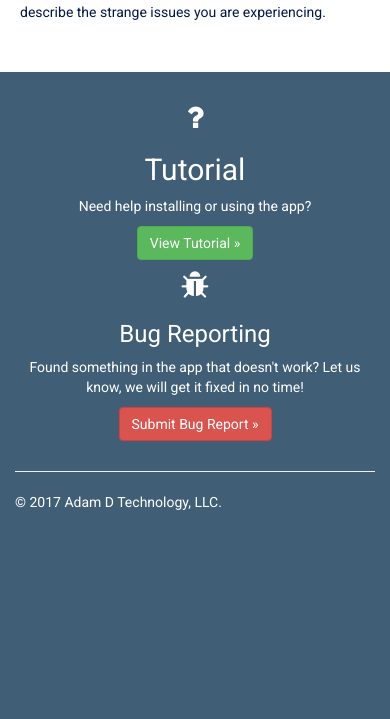
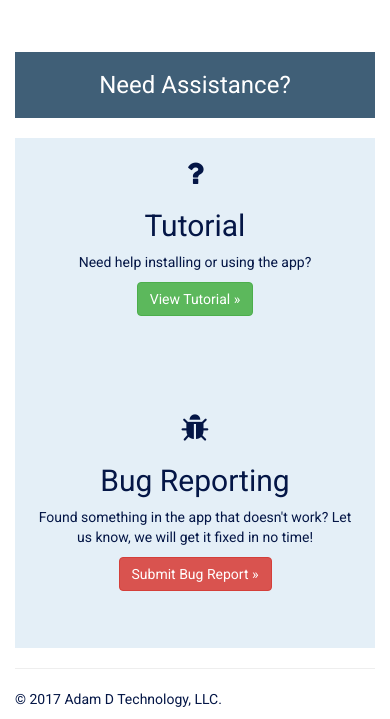
Before and after one commit to johngarcia9110/app-landing-page, a plain HTML site: page index.html in a window 390 px wide. Shown: the part 984-1703 px from the top of the page. Before the commit the page ends 1506 px from the top, so only its background shows below. Drawn offline with Linux system fonts and the light colour scheme.

Commit message:
css adjustments for assistance section on mobile and desktop

```diff
--- a/index.html
+++ b/index.html
@@ -64,7 +64,7 @@
                   </div>
                     <img class="phone-image" src="images/App-example.png" alt="Adam D Technology App on iphone and android">
                 </div>
-                <div class="col-md-4 mail-sign-up visible-md-block">
+                <div class="col-md-4 mail-sign-up visible-md-block visible-lg-block">
                   <h2>Join Our Mailing List</h1>
                   <p>Keep Up with the latest news from Adam D Technology. Enter your email below:</p>
                   <form accept-charset="UTF-8" action="https://lj322.infusionsoft.com/app/form/process/03c6953d591b664d8da9f7481ea53459" class="infusion-form" method="POST">
@@ -102,23 +102,30 @@
       </div>
     </div>
 
-    <div class="container">
+    <div class="container info-section">
       <div class="row">
         <div class="col-sm-12 about-section">
           <h2>Getting IT Support Has Never Been Easier!</h2>
           <p>Get the technology help you need without ever having to make a phone call. With the new Adam D Technology app, simply fill out our short support request form and our staff will automatically be notified of your issue. You can also send us a picture, video or audio recording of the issue you're experiencing. No more trying to describe the strange issues you are experiencing.</p>
         </div>
-        <div class="col-sm-6 text-center">
-          <i class="fa fa-question large-icon"></i>
-          <h2>Tutorial</h2>
-          <p>Need help installing or using the app?</p>
-          <p><a class="btn btn-success" href="#" role="button">View Tutorial &raquo;</a></p>
+        <div class="col-sm-12 text-center section-title">
+          <h3>Need Assistance?</h3>
         </div>
         <div class="col-sm-6 text-center">
+          <div class="assist-box-wrapper">
+            <i class="fa fa-question large-icon" ></i>
+            <h2>Tutorial</h2>
+            <p>Need help installing or using the app?</p>
+            <p><a class="btn btn-success" href="#" role="button">View Tutorial &raquo;</a></p>
+          </div>
+        </div>
+        <div class="col-sm-6 text-center">
+          <div class="assist-box-wrapper">
             <i class="fa fa-bug large-icon"></i>
-            <h3>Bug Reporting</h3>
+            <h2>Bug Reporting</h2>
             <p>Found something in the app that doesn't work? Let us know, we will get it fixed in no time!</p>
             <p><a class="btn btn-danger" href="#" role="button" data-toggle="modal" data-target="#myModal">Submit Bug Report &raquo;</a></p>
+          </div>
         </div>
       </div>
       <hr>
--- a/styles/style.sass
+++ b/styles/style.sass
@@ -1,6 +1,6 @@
 body
   background: rgba(44,78,105,0.9)
-  color: white
+  color: #041646
   font-family: 'Roboto', sans-serif
 
 .navbar-fixed-top
@@ -33,6 +33,14 @@ body
   overflow: hidden
   position: relative
   color: #fff
+  margin-bottom: 0px
+  .mobile-heading
+    display: block
+    text-align: left
+    color: #FFF
+    text-shadow: 2px 2px 30px black
+    h1
+      font-size: 40px
   .phone-image
     position: absolute
   .container
@@ -66,10 +74,22 @@ body
       max-width: 135px
       margin: 0
       padding: 0
+.info-section
+  background: #fff
+  .section-title
+    h3
+      background: #405f77
+      color: white
+      padding: 20px 0
+      margin-bottom: 20px
+  .assist-box-wrapper
+    background: #e4eff7
+    padding: 20px
+    min-height: 255px
 .about-section
   background: #fff
   color: #041646
-  padding: 40px 20px
+  padding: 20px 40px
   margin-bottom: 30px
 .modal-header
   color: #041646
@@ -86,8 +106,6 @@ body
   .jumbotron
     .mobile-heading
       text-align: center
-      color: #FFF
-      text-shadow: 2px 2px 30px black
     .phone-image
       max-width: 500px
   .navbar-header
```
Also changed, not shown: styles/style.css, styles/style.min.css.
